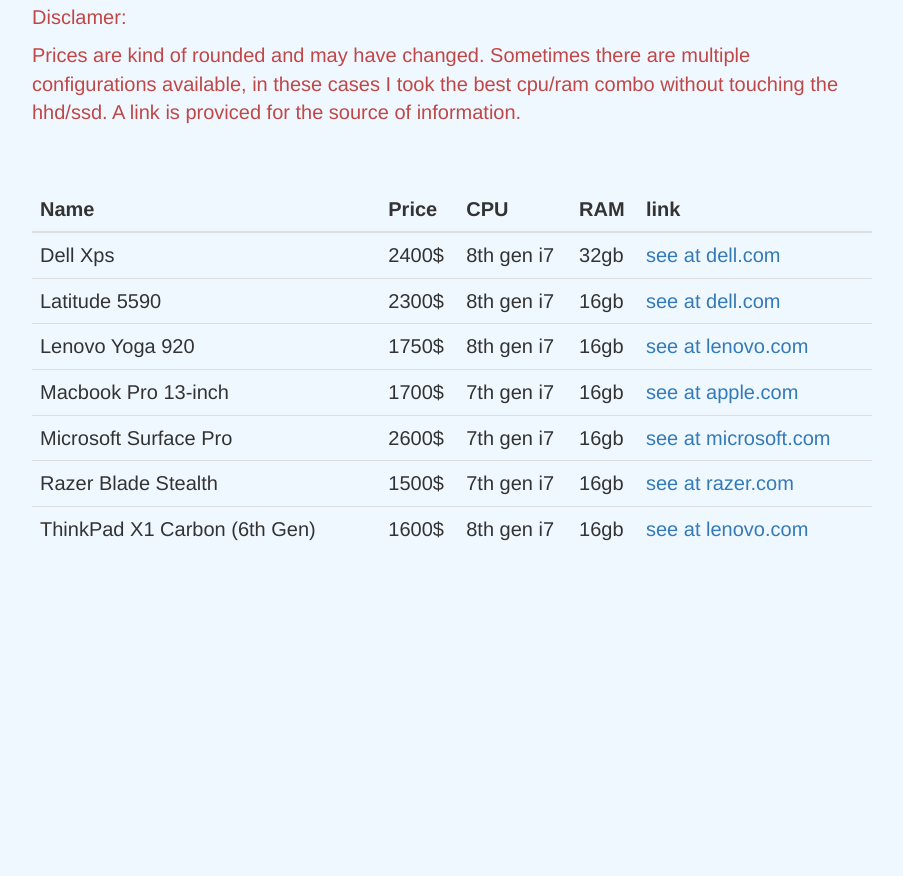
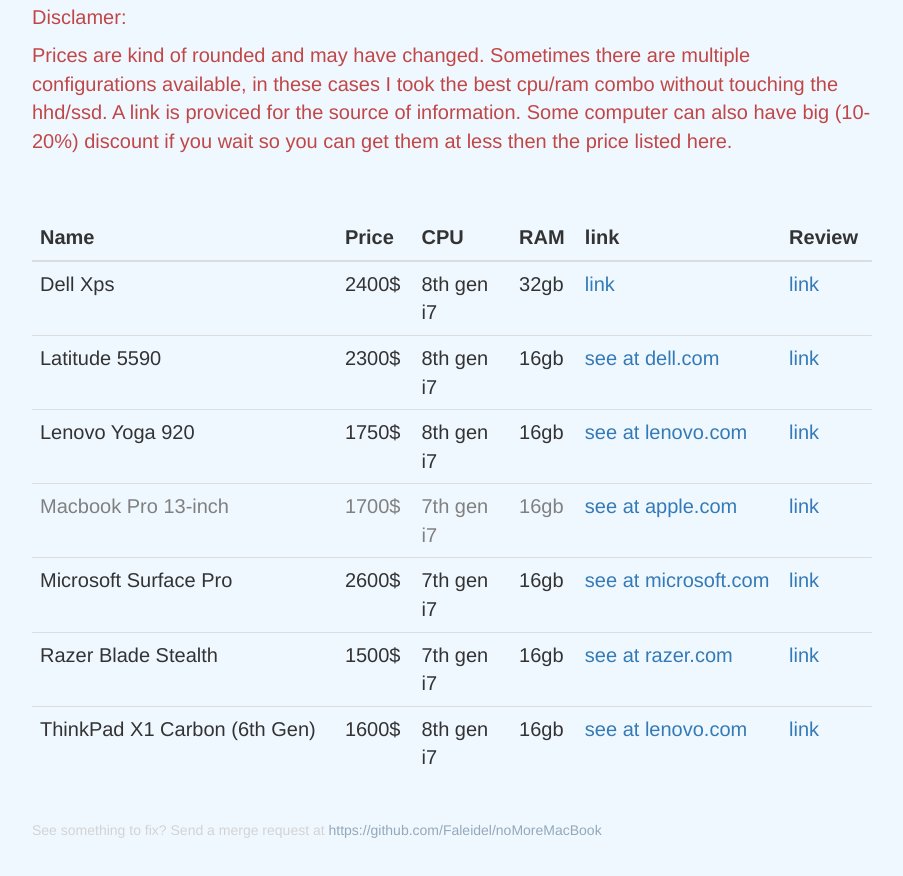
Before and after one commit to Faleidel/noMoreMacBook, a plain HTML site: page index.html in a window 1280 px wide. Shown: the part 366-1242 px from the top of the page, without its empty margins (188-1091 px from the left). Before the commit the page ends 1017 px from the top, so only its background shows below. Drawn offline with nearby package versions, Linux system fonts and the light colour scheme.

Commit message:
Added reivews and text at the bottom

```diff
--- a/index.html
+++ b/index.html
@@ -34,6 +34,19 @@
                 padding-bottom: 80px;
                 background: aliceblue;
             }
+
+            .mac {
+                color: grey;
+            }
+
+            .githubLink {
+                margin-top: 40px;
+                color: lightgrey;
+            }
+
+            .githubLink a {
+                color: #93a8b9;
+            }
         </style>
     </head>
 
@@ -51,7 +64,7 @@
         <div class="disclamer">
             <p>Disclamer:</p>
 
-            <p>Prices are kind of rounded and may have changed. Sometimes there are multiple configurations available, in these cases I took the best cpu/ram combo without touching the hhd/ssd. A link is proviced for the source of information.
+            <p>Prices are kind of rounded and may have changed. Sometimes there are multiple configurations available, in these cases I took the best cpu/ram combo without touching the hhd/ssd. A link is proviced for the source of information. Some computer can also have big (10-20%) discount if you wait so you can get them at less then the price listed here.
             </p>
         </div>
 
@@ -63,6 +76,7 @@
                     <th>CPU</th>
                     <th>RAM</th>
                     <th>link</th>
+                    <th>Review</th>
                 </tr>
             </thead>
 
@@ -73,6 +87,7 @@
                     <td>8th gen i7</td>
                     <td>16gb</td>
                     <td><a href="https://www3.lenovo.com/ca/en/laptops/yoga/yoga-900-series/Yoga-920-Vibes/p/88YG9000860">see at lenovo.com</a></td>
+                    <td><a href="https://walnuthilldesign.com/lenovo-yoga-920-review/">link</a></td>
                 </tr>
 
                 <tr>
@@ -81,6 +96,7 @@
                     <td>7th gen i7</td>
                     <td>16gb</td>
                     <td><a href="https://www.microsoft.com/en-ca/p/surface-pro/8nkt9wttrbjk/C2HQ">see at microsoft.com</a></td>
+                    <td><a href="https://venturebeat.com/2018/06/30/small-tech-companies-will-be-the-next-victims-of-brick-and-mortars-collapse/">link</a></td>
                 </tr>
 
                 <tr>
@@ -89,6 +105,7 @@
                     <td>8th gen i7</td>
                     <td>16gb</td>
                     <td><a href="https://www3.lenovo.com/ca/en/laptops/thinkpad/thinkpad-x/ThinkPad-X1-Carbon-6th-Gen/p/22TP2TXX16G">see at lenovo.com</a></td>
+                    <td><a href="https://arstechnica.com/gadgets/2018/03/thinkpad-x1-carbon-2018-review-the-only-laptop-in-a-professionals-paradise/">link</a></td>
                 </tr>
 
                 <tr>
@@ -96,7 +113,8 @@
                     <td>2400$</td>
                     <td>8th gen i7</td>
                     <td>32gb</td>
-                    <td><a href="https://www.dell.com/en-ca/shop/dell-laptops-netbooks-and-tablets/sf/xps-laptops?appliedRefinements=6084,6096">see at dell.com</a></td>
+                    <td><a href="https://www.dell.com/en-ca/shop/dell-laptops-netbooks-and-tablets/sf/xps-laptops?appliedRefinements=6084,6096">link</a></td>
+                    <td><a href="https://itsfoss.com/dell-xps-13-ubuntu-review/">link</a></td>
                 </tr>
 
                 <tr>
@@ -105,6 +123,7 @@
                     <td>7th gen i7</td>
                     <td>16gb</td>
                     <td><a href="https://www.razer.com/ca-en/gaming-laptops/razer-blade-stealth">see at razer.com</a></td>
+                    <td><a href="https://drlongnecker.com/blog/2017/03/razer-blade-stealth-a-multi-tasking-developers-review/">link</a></td>
                 </tr>
 
                 <tr>
@@ -113,17 +132,23 @@
                     <td>8th gen i7</td>
                     <td>16gb</td>
                     <td><a href="https://www.dell.com/en-ca/work/shop/laptops-ultrabooks/sf/latitude-laptops?appliedRefinements=6094">see at dell.com</a></td>
+                    <td><a href="http://laptopmedia.com/review/dell-latitude-15-5590-review-the-new-core-i7-8650u-in-a-business-outfit/">link</a></td>
                 </tr>
 
-                <tr>
+                <tr class="mac">
                     <td>Macbook Pro 13-inch</td>
                     <td>1700$</td>
                     <td>7th gen i7</td>
                     <td>16gb</td>
                     <td><a href="https://www.apple.com/xf/shop/buy-mac/macbook-pro?product=MPXV2C/A&step=config">see at apple.com</a></td>
+                    <td><a href="https://www.macworld.co.uk/review/mac-laptops/macbook-pro-13-inch-2017-review-3660144/">link</a></td>
                 </tr>
             </tbody>
         </table>
+
+        <p class="githubLink">
+            See something to fix? Send a merge request at <a href="https://github.com/Faleidel/noMoreMacBook">https://github.com/Faleidel/noMoreMacBook</a>
+        </p>
 
         <!-- Global site tag (gtag.js) - Google Analytics -->
         <script async src="https://www.googletagmanager.com/gtag/js?id=UA-121670427-1"></script>
```
